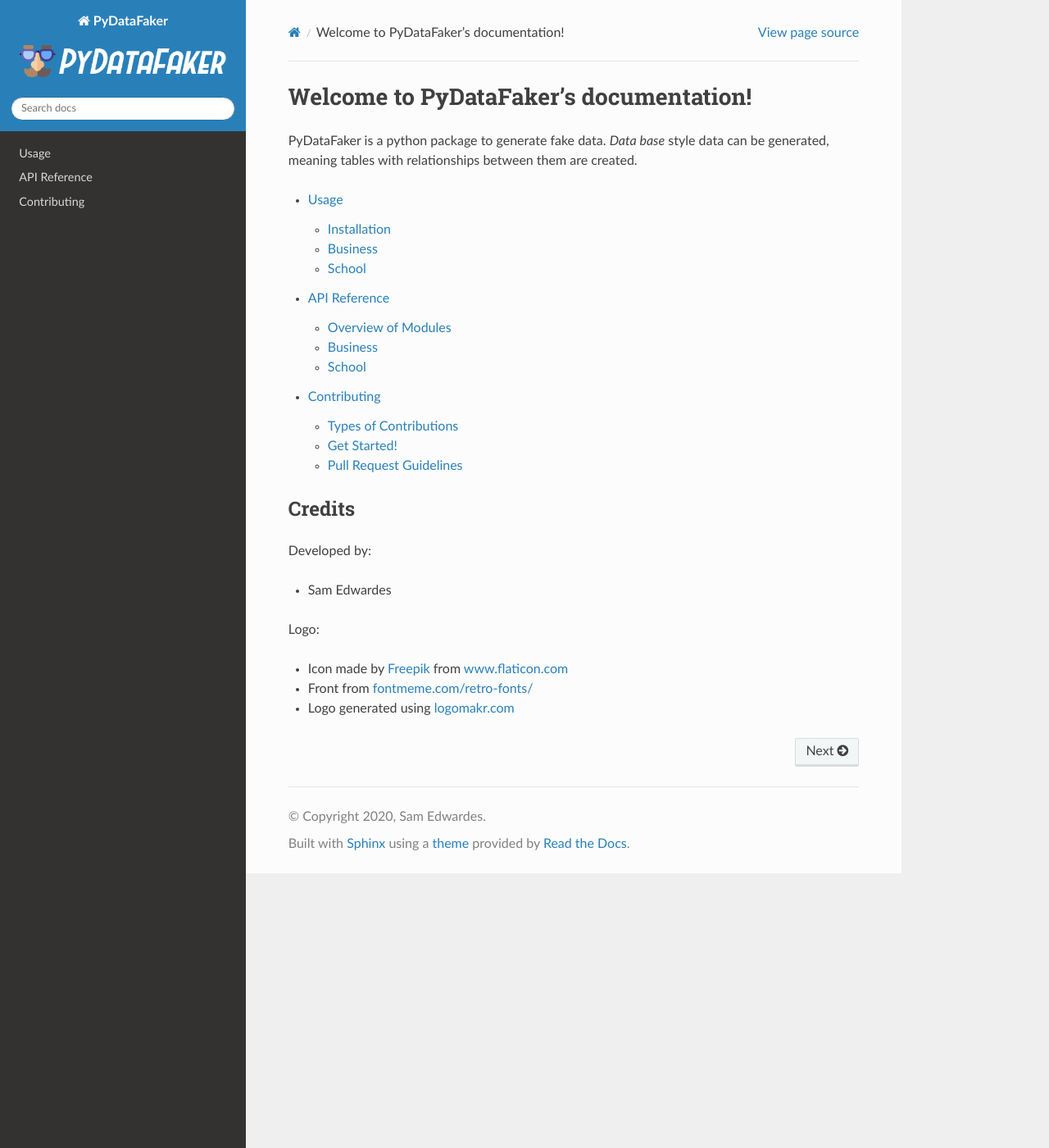
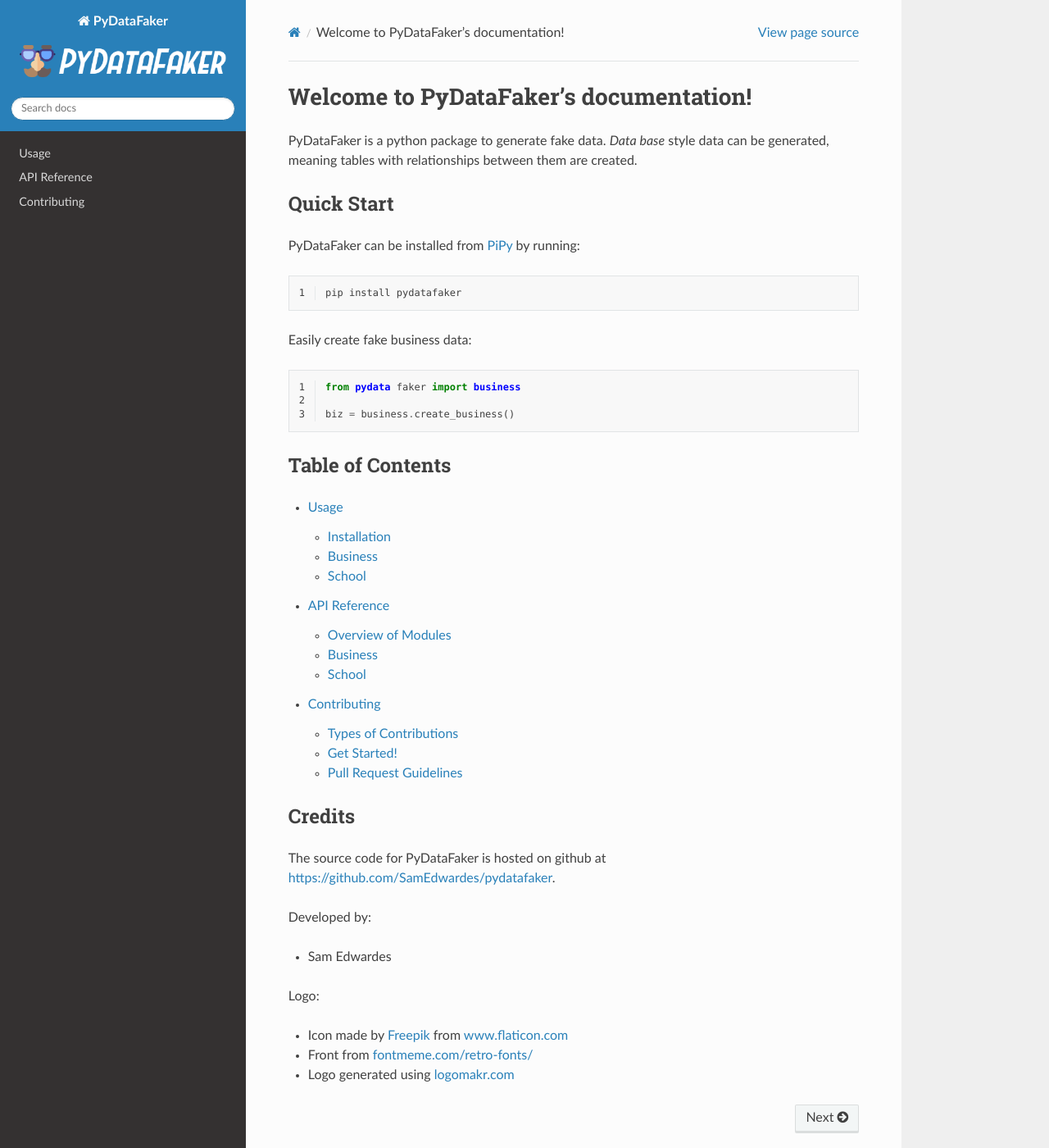
Before and after one commit to SamEdwardes/pydatafaker, a Sphinx documentation site: the page built from docs/source/index.rst, in a window 1280 px wide and 1400 px high. Shown: the whole window at 82% size. Built offline with Sphinx 7.4.7 and the Read the Docs theme 2.0.0, drawn with Linux system fonts in a browser that asks for light colours.

Commit message:
updates to index.rst

```diff
--- a/docs/source/index.rst
+++ b/docs/source/index.rst
@@ -7,6 +7,31 @@
 =======================================
 
 PyDataFaker is a python package to generate fake data. *Data base* style data can be generated, meaning tables with relationships between them are created.
+
+
+===========
+Quick Start
+===========
+
+PyDataFaker can be installed from `PiPy <https://pypi.org/project/pydatafaker/>`_ by running:
+
+.. code-block:: bash
+    :linenos:
+
+    pip install pydatafaker
+
+Easily create fake business data:
+
+.. code-block:: python
+    :linenos:
+
+    from pydata faker import business
+
+    biz = business.create_business()
+
+=================
+Table of Contents
+=================
 
 .. toctree::
    :maxdepth: 2
@@ -19,6 +44,8 @@
 Credits
 =======
 
+The source code for PyDataFaker is hosted on github at `https://github.com/SamEdwardes/pydatafaker <https://github.com/SamEdwardes/pydatafaker>`_.
+
 Developed by:
 
 * Sam Edwardes
```
